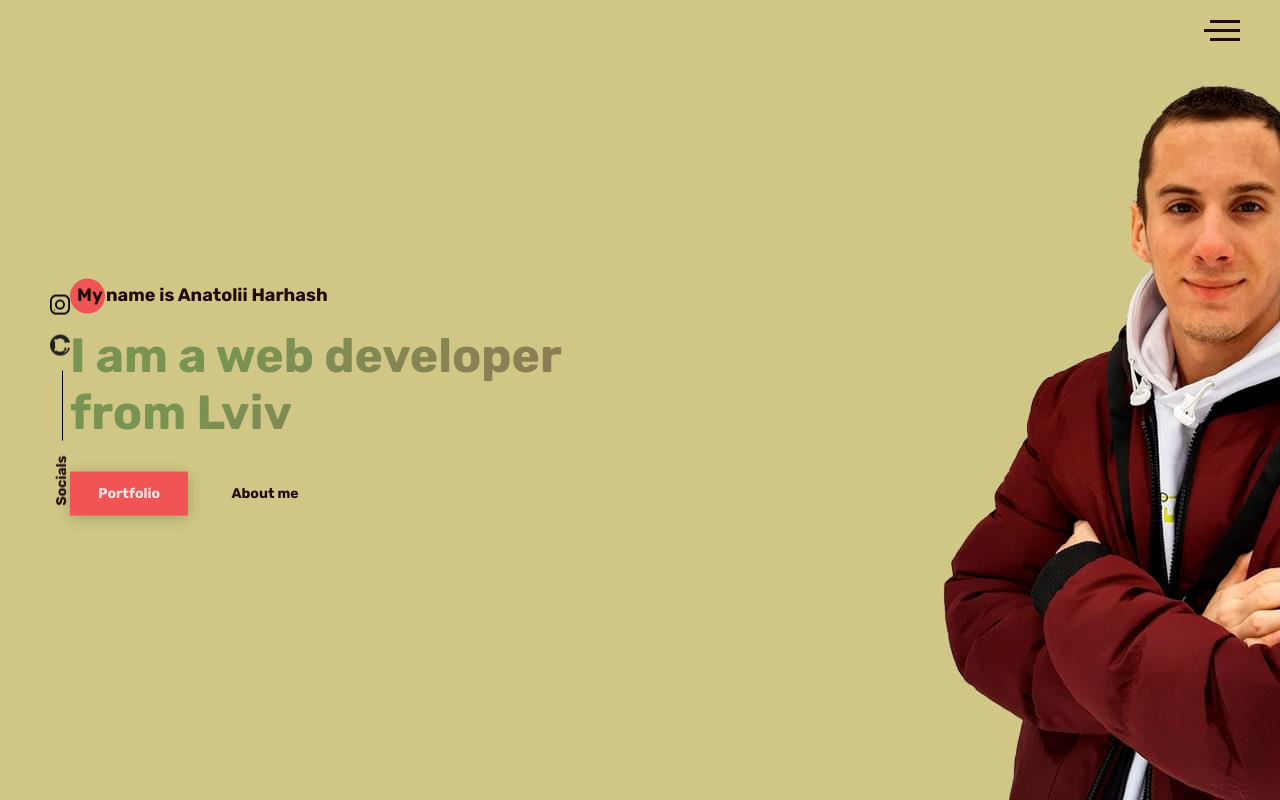
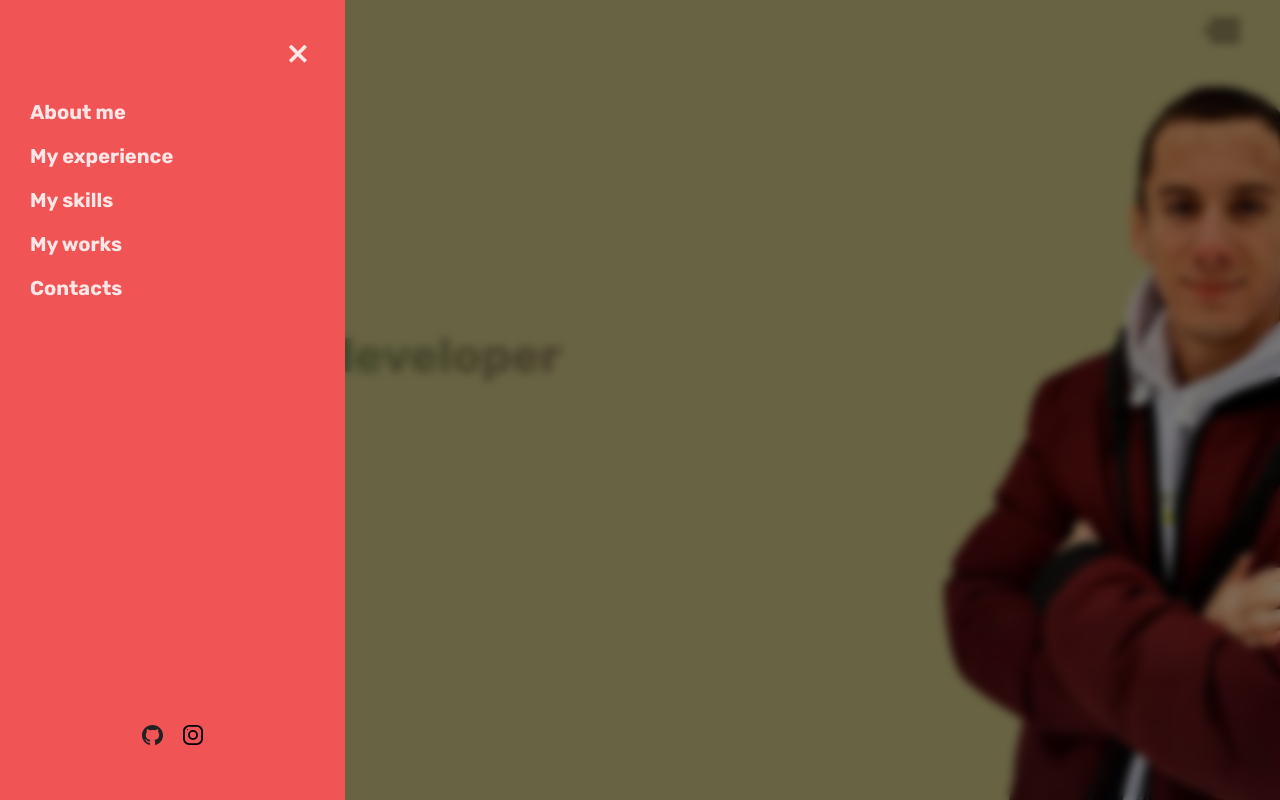
Before and after one commit to TolyaDeveloper/portfolio, a website: page src/index.html in a window 1280 px wide. Both pictures are taken after a click on the button "open sidenav menu". Shown: the top 800 px of the page. Drawn offline with Linux system fonts and the light colour scheme.

Commit message:
sidenav interactivity

```diff
--- a/src/index.html
+++ b/src/index.html
@@ -44,6 +44,31 @@
         </ul>
       </div>
     </aside>
+    <div class="sidenav">
+      <div class="sidenav__overlay"></div>
+      <div class="sidenav__inner">
+        <button class="close-sidenav" type="button" aria-label="close sidenav menu">&times;</button>
+        <nav class="menu">
+          <ul class="menu__inner">
+            <li class="menu__item"><a href="#" class="menu__link">About me</a></li>
+            <li class="menu__item"><a href="#" class="menu__link">My experience</a></li>
+            <li class="menu__item"><a href="#" class="menu__link">My skills</a></li>
+            <li class="menu__item"><a href="#" class="menu__link">My works</a></li>
+            <li class="menu__item"><a href="#" class="menu__link">Contacts</a></li>
+          </ul>
+          <ul class="socials">
+            <li class="socials__item">
+              <a class="socials__link" href="#"><img class="socials__img" src="images/dist/icons/github.svg"
+                  alt="github"></a>
+            </li>
+            <li class="socials__item">
+              <a class="socials__link" href="#"><img class="socials__img" src="images/dist/icons/instagram.svg"
+                  alt="instagram"></a>
+            </li>
+          </ul>
+        </nav>
+      </div>
+    </div>
     <main class="main">
       <section class="about">
         <div class="container">
--- a/src/js/app.js
+++ b/src/js/app.js
@@ -1,2 +1,3 @@
 // import './modules/scrollbar';
 import './modules/forms';
+import './modules/sidenav';
--- /dev/null
+++ b/src/js/modules/sidenav.js
@@ -0,0 +1,33 @@
+const sidenav = document.querySelector('.sidenav');
+const burger = document.querySelector('.hamburger');
+const closeSidenavBtn = sidenav.querySelector('.close-sidenav');
+
+const closeSidenav = (selector) => {
+  selector.classList.remove('active');
+  document.body.classList.remove('no-scroll');
+};
+
+const openSidenav = (selector) => {
+  selector.classList.add('active');
+  document.body.classList.add('no-scroll');
+};
+
+burger.addEventListener('click', () => {
+  openSidenav(sidenav);
+});
+
+closeSidenavBtn.addEventListener('click', () => {
+  closeSidenav(sidenav);
+});
+
+window.addEventListener('keyup', (e) => {
+  if (e.code === 'Escape' && sidenav.matches('.active')) {
+    closeSidenav(sidenav);
+  }
+});
+
+sidenav.addEventListener('click', (e) => {
+  if (e.target.matches('.sidenav__overlay')) {
+    closeSidenav(sidenav);
+  }
+});
--- a/src/scss/app.scss
+++ b/src/scss/app.scss
@@ -19,6 +19,7 @@
 @import 'blocks/contacts';
 @import 'components/forms';
 @import 'blocks/aside';
+@import 'blocks/sidenav';
 
 //
 
--- a/src/scss/base/_global.scss
+++ b/src/scss/base/_global.scss
@@ -50,3 +50,7 @@ p {
 //   right: 0;
 //   bottom: 0;
 // }
+
+.no-scroll {
+  overflow: hidden;
+}
--- a/src/scss/base/_vars.scss
+++ b/src/scss/base/_vars.scss
@@ -2,6 +2,8 @@
   --accent: #f05454;
 
   --clr-btn: #fce6e6;
+  --clr-text-sidenav: #fce6e6;
+  --clr-times-sidenav: #fce6e6;
   --clr-text-primary: #220b0b;
   --clr-hamburger: #220b0b;
 
@@ -10,4 +12,5 @@
   --fz-header-primary: 36px;
 
   --transition: width 0.25s ease-in-out, transform 0.15s ease-in-out;
+  --transition-sidenav: transform 0.15s ease-in-out;
 }
--- a/src/scss/blocks/_aside.scss
+++ b/src/scss/blocks/_aside.scss
@@ -4,6 +4,7 @@
   left: 50px;
   transform: rotate(-90deg) translateX(-50%);
   transform-origin: 0 0;
+  z-index: 20;
   &__container {
     display: flex;
     align-items: center;
--- /dev/null
+++ b/src/scss/blocks/_sidenav.scss
@@ -0,0 +1,72 @@
+.sidenav {
+  &__overlay {
+    position: fixed;
+    top: 0;
+    left: 0;
+    right: 0;
+    bottom: 0;
+    background-color: rgba(0, 0, 0, 0.5);
+    backdrop-filter: blur(5px);
+    display: none;
+    z-index: 50;
+  }
+  &__inner {
+    position: fixed;
+    top: 0;
+    left: 0;
+    bottom: 0;
+    width: 345px;
+    padding: 100px 0 50px 0;
+    background-color: var(--accent);
+    background-color: var(--accent);
+    transition: var(--transition-sidenav);
+    overflow-y: auto;
+    z-index: 100;
+    transform: translate(-100%);
+  }
+  .socials__img {
+    height: 20px;
+  }
+  &.active &__overlay {
+    display: block;
+  }
+  &.active &__inner {
+    transform: translate(0);
+  }
+}
+
+.close-sidenav {
+  position: absolute;
+  right: 30px;
+  top: 30px;
+  font-size: 40px;
+  color: var(--clr-times-sidenav);
+  background-color: transparent;
+  border: none;
+  cursor: pointer;
+}
+
+.menu {
+  display: flex;
+  flex-direction: column;
+  height: 100%;
+  &__inner {
+    flex-grow: 1;
+    padding-left: 30px;
+  }
+  &__link {
+    padding-bottom: 20px;
+    transition: var(--transition);
+    &:hover {
+      transform: translateX(5px);
+    }
+  }
+  &__item {
+    font-size: 20px;
+    color: var(--clr-text-sidenav);
+    @include font('Rubik', 700);
+  }
+  .socials {
+    justify-content: center;
+  }
+}
```
Also changed, not shown: src/css/bundle.min.css, src/js/bundle.min.js.
